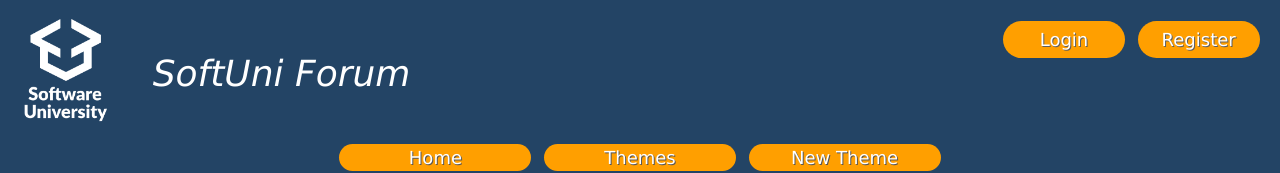
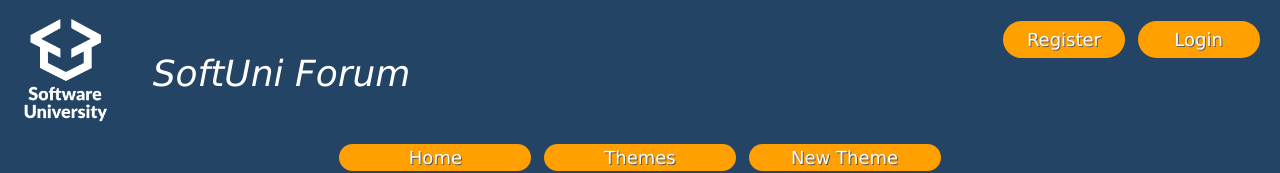
Before and after one commit to zarkoto23/Angular-Course, an Angular app in the folder workshop-components-resources/softuni-forum-app/: page /home in a window 1280 px wide. Shown: the top 173 px of the page. Built offline with nearby package versions, Linux system fonts and the light colour scheme.

Commit message:
modify  user model

```diff
--- a/workshop-components-resources/softuni-forum-app/src/app/shared/components/header/header.html
+++ b/workshop-components-resources/softuni-forum-app/src/app/shared/components/header/header.html
@@ -6,25 +6,37 @@
         </div>
         <div class="mini-navbar">
             <ul>
+                @if(authService.isLoggedIn()){
+
                 <li>
-                    <a href="#">Login</a>
+                    <a routerLink="/profile">{{authService.currentUser()?.username}}'s profile!</a>
                 </li>
                 <li>
-                    <a href="#">Register</a>
+                    <a (click)="authService.logout()">Logout</a>
                 </li>
+                } @else {
+                <li>
+                    <a routerLink="/register">Register</a>
+                </li>
+                      <li>
+                    <a routerLink="/login">Login</a>
+                </li>
+
+                }
+
             </ul>
         </div>
     </div>
     <nav>
         <ul>
             <li>
-                <a href="#">Home</a>
+                <a>Home</a>
             </li>
             <li>
-                <a href="#">Themes</a>
+                <a>Themes</a>
             </li>
             <li>
-                <a href="#">New Theme</a>
+                <a>New Theme</a>
             </li>
         </ul>
     </nav>
--- a/workshop-components-resources/softuni-forum-app/src/app/shared/components/header/header.ts
+++ b/workshop-components-resources/softuni-forum-app/src/app/shared/components/header/header.ts
@@ -1,9 +1,21 @@
-import { Component } from '@angular/core';
+import { Component, inject } from '@angular/core';
+import { Router, RouterLink } from '@angular/router';
+import { AuthService } from '../../../core/services';
 
 @Component({
   selector: 'app-header',
-  imports: [],
+  imports: [RouterLink],
   templateUrl: './header.html',
   styleUrl: './header.css',
 })
-export class Header {}
+export class Header {
+
+  protected authService=inject(AuthService)
+  private router=inject(Router)
+
+
+  logout():void{
+    this.authService.logout()
+    this.router.navigate(['/home'])
+  }
+}
```
